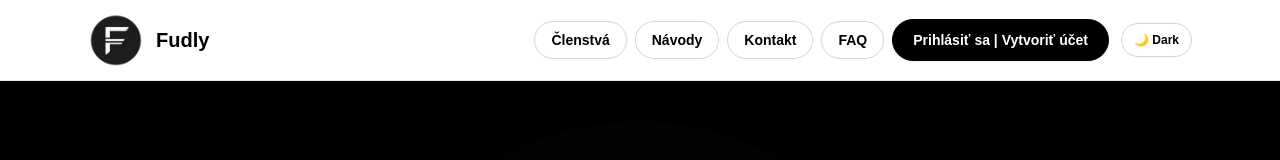
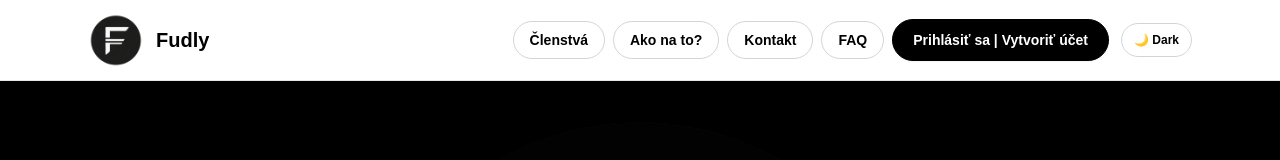
Before and after one commit to fudlyapp/fudly, a Next.js app: page / in a window 1280 px wide. Shown: the top 160 px of the page. Built offline with nearby package versions, Linux system fonts and the light colour scheme; no server answers.

Commit message:
Text changes tutorials

```diff
--- a/src/components/TopNav.tsx
+++ b/src/components/TopNav.tsx
@@ -130,7 +130,7 @@ export default function TopNav() {
                 <>
                   <NavLink href="/generate" label="Generátor" />
                   <NavLink href="/pricing" label="Členstvá" />
-                  <NavLink href="/tutorials" label="Návody" />
+                  <NavLink href="/tutorials" label="Ako na to?" />
                   <NavLink href="/contact" label="Kontakt" />
                   <NavLink href="/docs" label="Dokumenty" />
                   <NavLink href="/faq" label="FAQ" />
@@ -154,7 +154,7 @@ export default function TopNav() {
               ) : (
                 <>
                   <NavLink href="/pricing" label="Členstvá" />
-                  <NavLink href="/tutorials" label="Návody" />
+                  <NavLink href="/tutorials" label="Ako na to?" />
                   <NavLink href="/contact" label="Kontakt" />
                   <NavLink href="/faq" label="FAQ" />
                   <PrimaryNavLink href="/login" label="Prihlásiť sa | Vytvoriť účet" />
@@ -196,7 +196,7 @@ export default function TopNav() {
               <>
                 <NavLink href="/generate" label="Generátor" onClick={closeMobile} />
                 <NavLink href="/pricing" label="Členstvá" onClick={closeMobile} />
-                <NavLink href="/tutorials" label="Návody" onClick={closeMobile} />
+                <NavLink href="/tutorials" label="Ako na to?" onClick={closeMobile} />
                 <NavLink href="/contact" label="Kontakt" onClick={closeMobile} />
                 <NavLink href="/docs" label="Dokumenty" onClick={closeMobile} />
                 <NavLink href="/faq" label="FAQ" onClick={closeMobile} />
@@ -221,7 +221,7 @@ export default function TopNav() {
             ) : (
               <>
                 <NavLink href="/pricing" label="Členstvá" onClick={closeMobile} />
-                <NavLink href="/tutorials" label="Návody" onClick={closeMobile} />
+                <NavLink href="/tutorials" label="Ako na to?" onClick={closeMobile} />
                 <NavLink href="/contact" label="Kontakt" onClick={closeMobile} />
                 <NavLink href="/faq" label="FAQ" onClick={closeMobile} />
                 <PrimaryNavLink href="/login" label="Prihlásiť sa | Vytvoriť účet" onClick={closeMobile} />
```
